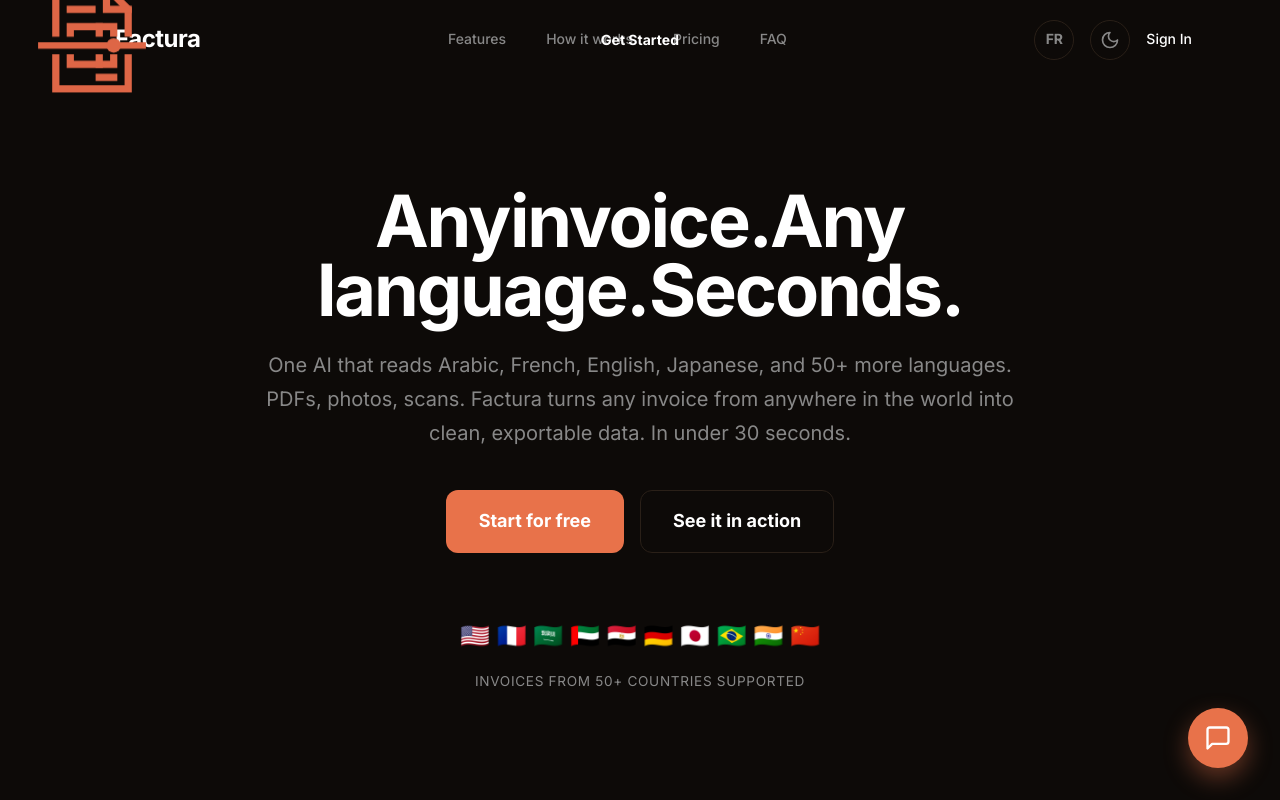
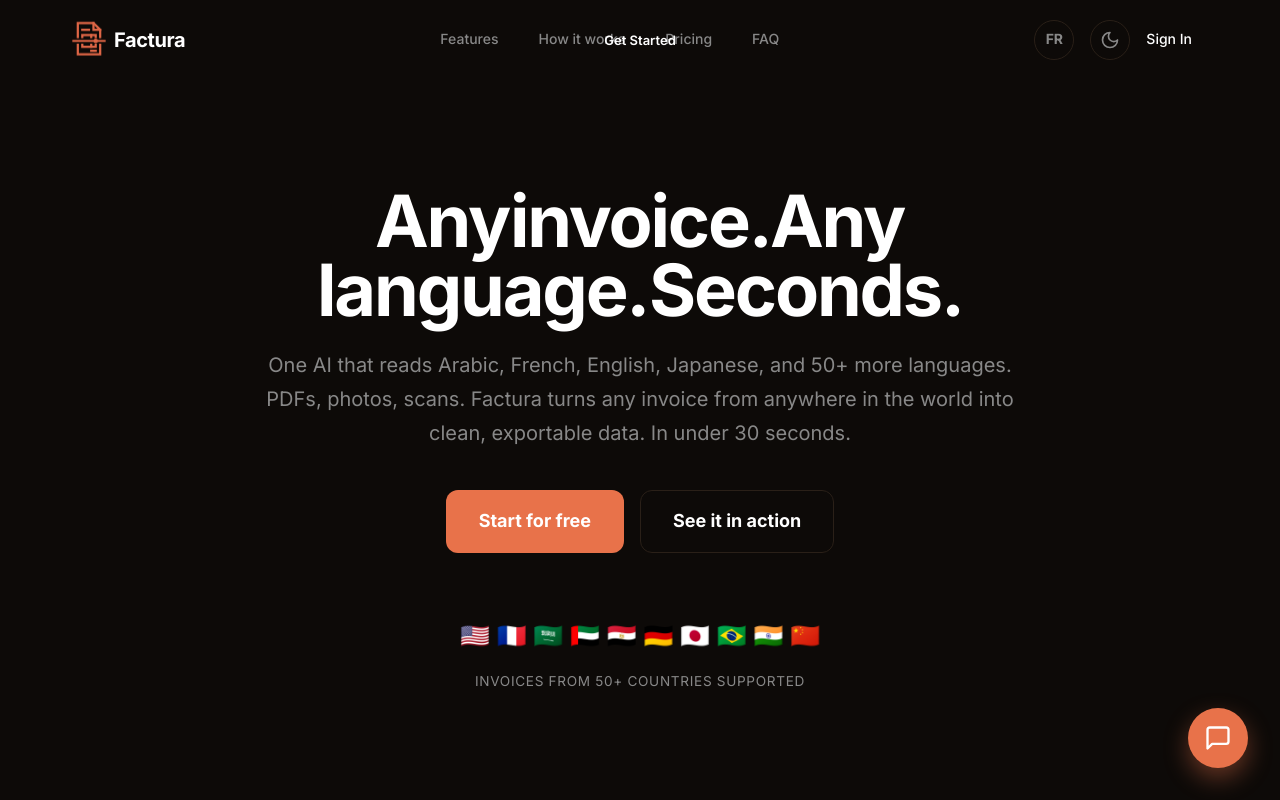
Before and after one commit to ali-harti/factura-ai-invoice-extractor, a React (Vite) app in the folder frontend/: page /landing in a window 1280 px wide. Shown: the top 800 px of the page. Built offline with nearby package versions, Linux system fonts and the light colour scheme.

Commit message:
fix: logo sizing (34px SVG), pill nav button, boost particle density and orb glow

```diff
--- a/frontend/src/pages/LandingPage.jsx
+++ b/frontend/src/pages/LandingPage.jsx
@@ -136,16 +136,17 @@
     const init = () => {
       canvas.width  = window.innerWidth;
       canvas.height = window.innerHeight;
-      const n = Math.min(Math.floor((canvas.width * canvas.height) / 12000), 150);
+      // Higher density: 1 particle per 4000 px², capped at 400
+      const n = Math.min(Math.floor((canvas.width * canvas.height) / 4000), 400);
       particles = Array.from({ length: n }, () => ({
         x:       Math.random() * canvas.width,
         y:       Math.random() * canvas.height,
-        radius:  Math.random() * 1.5 + 0.5,
-        vx:      (Math.random() - 0.5) * 0.3,
-        vy:      (Math.random() - 0.5) * 0.3,
-        alpha:   Math.random(),
-        dAlpha:  (Math.random() - 0.5) * 0.015,
-        accent:  Math.random() > 0.85,
+        radius:  Math.random() * 3 + 1,          // 1 – 4 px
+        vx:      (Math.random() - 0.5) * 0.35,
+        vy:      (Math.random() - 0.5) * 0.35,
+        alpha:   Math.random() * 0.7 + 0.1,       // 0.1 – 0.8 opacity
+        dAlpha:  (Math.random() - 0.5) * 0.012,
+        accent:  Math.random() > 0.75,             // 25% accent colour
       }));
     };
 
@@ -157,7 +158,7 @@
       particles.forEach((p) => {
         p.x += p.vx; p.y += p.vy;
         p.alpha += p.dAlpha;
-        if (p.alpha <= 0.05 || p.alpha >= 0.8) p.dAlpha *= -1;
+        if (p.alpha <= 0.1 || p.alpha >= 0.85) p.dAlpha *= -1;
         if (p.x < 0) p.x = canvas.width;
         if (p.x > canvas.width) p.x = 0;
         if (p.y < 0) p.y = canvas.height;
@@ -212,10 +213,11 @@
       {/* Scroll progress */}
       <div className="scroll-progress" style={{ width: `${progress}%` }} />
 
-      {/* BG orbs */}
+      {/* BG orbs — three for depth */}
       <div className="bg-orbs">
         <div className="orb orb-1" />
         <div className="orb orb-2" />
+        <div className="orb orb-3" />
       </div>
 
       {/* ── NAVBAR ── */}
--- a/frontend/src/styles/landing.css
+++ b/frontend/src/styles/landing.css
@@ -126,25 +126,35 @@
 .orb {
   position: absolute;
   border-radius: 50%;
-  filter: blur(100px);
-  opacity: 0.6;
+  filter: blur(80px);
+  opacity: 0.85;
   animation: floatOrb 25s infinite ease-in-out alternate;
 }
 .orb-1 {
-  width: 50vw; height: 50vw;
-  max-width: 600px; max-height: 600px;
-  background: var(--accent-glow);
-  top: -10%; left: -10%;
+  width: 55vw; height: 55vw;
+  max-width: 680px; max-height: 680px;
+  background: rgba(232, 114, 74, 0.45);
+  top: -15%; left: -12%;
 }
 .orb-2 {
-  width: 40vw; height: 40vw;
-  max-width: 500px; max-height: 500px;
-  background: rgba(150,150,150,0.1);
-  bottom: -10%; right: -5%;
+  width: 45vw; height: 45vw;
+  max-width: 560px; max-height: 560px;
+  background: rgba(200, 100, 50, 0.18);
+  bottom: -12%; right: -8%;
   animation-delay: -12s;
   animation-direction: alternate-reverse;
 }
+/* Third subtle orb for depth */
+.orb-3 {
+  width: 30vw; height: 30vw;
+  max-width: 380px; max-height: 380px;
+  background: rgba(232, 114, 74, 0.12);
+  top: 40%; left: 55%;
+  animation-delay: -6s;
+  opacity: 0.6;
+}
 :root[data-theme="light"] .orb-2 { background: rgba(0,0,0,0.05); }
+:root[data-theme="light"] .orb-1 { background: rgba(232,114,74,0.2); }
 @keyframes floatOrb {
   0%   { transform: translate(0,0) scale(1); }
   33%  { transform: translate(3vw,-5vh) scale(1.1); }
@@ -179,9 +189,9 @@
 .l-logo {
   display: flex;
   align-items: center;
-  gap: 0;
+  gap: 8px;
   font-weight: 700;
-  font-size: 1.5rem;
+  font-size: 1.25rem;
   letter-spacing: -0.02em;
   cursor: pointer;
   position: relative;
@@ -189,22 +199,23 @@
   text-decoration: none;
 }
 .l-logo img {
-  width: 110px; height: 110px;
+  /* SVG viewBox="22 22 76 76" — no whitespace, use natural sizing */
+  width: 34px;
+  height: 34px;
   object-fit: contain;
-  margin: -35px -32px -35px -35px;
+  flex-shrink: 0;
   transition: transform 0.5s cubic-bezier(0.175,0.885,0.32,1.275), filter 0.5s ease;
   animation: floatingLogo 3s ease-in-out infinite;
 }
 .l-logo:hover img {
   animation-play-state: paused;
   transform: scale(1.15) rotate(5deg) translateY(-2px);
-  filter: drop-shadow(0 0 10px var(--accent));
+  filter: drop-shadow(0 0 8px var(--accent));
 }
-:root[data-theme="light"] .l-logo img { filter: invert(1) hue-rotate(180deg); }
-:root[data-theme="light"] .l-logo:hover img { filter: invert(1) hue-rotate(180deg) drop-shadow(0 0 10px var(--accent)); }
+:root[data-theme="light"] .l-logo img { filter: invert(0); }
 @keyframes floatingLogo {
   0%, 100% { transform: translateY(0); }
-  50%       { transform: translateY(-4px); }
+  50%       { transform: translateY(-3px); }
 }
 .l-nav-links { display: flex; gap: 2.5rem; }
 .l-nav-links a {
@@ -241,7 +252,16 @@
   color: var(--text);
   border-color: var(--text-muted);
 }
-.l-nav .l-btn { padding: 0.625rem 1.5rem; border-radius: 9999px; font-size: 0.875rem; }
+/* Nav CTA — small pill button */
+.l-nav .l-btn,
+.l-nav-cta {
+  padding: 0.5rem 1.25rem !important;
+  border-radius: 9999px !important;
+  font-size: 0.8125rem !important;
+  font-weight: 600;
+  line-height: 1;
+  white-space: nowrap;
+}
 .l-nav-signin {
   color: var(--text);
   font-weight: 500;
```
